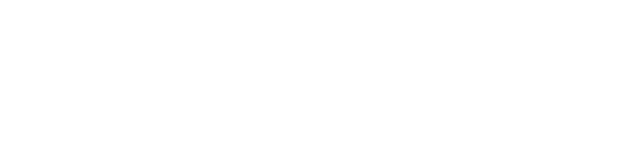
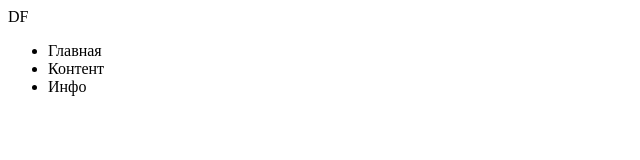
Before and after one commit to DenisLystsev/TestFrontend, a plain HTML site: page index.html in a window 1280 px wide. Shown: the whole page, without its empty margins (0-640 px from the left). Drawn offline with Linux system fonts and the light colour scheme.

Commit message:
Хедер html

```diff
--- a/index.html
+++ b/index.html
@@ -7,6 +7,15 @@
     <title>Document</title>
 </head>
 <body>
-
+    <header>
+        <div class="logo">DF</div>
+        <div class="menu">
+            <ul>
+                <li>Главная</li>
+                <li>Контент</li>
+                <li>Инфо</li>
+            </ul>
+        </div>
+    </header>
 </body>
 </html>
```
